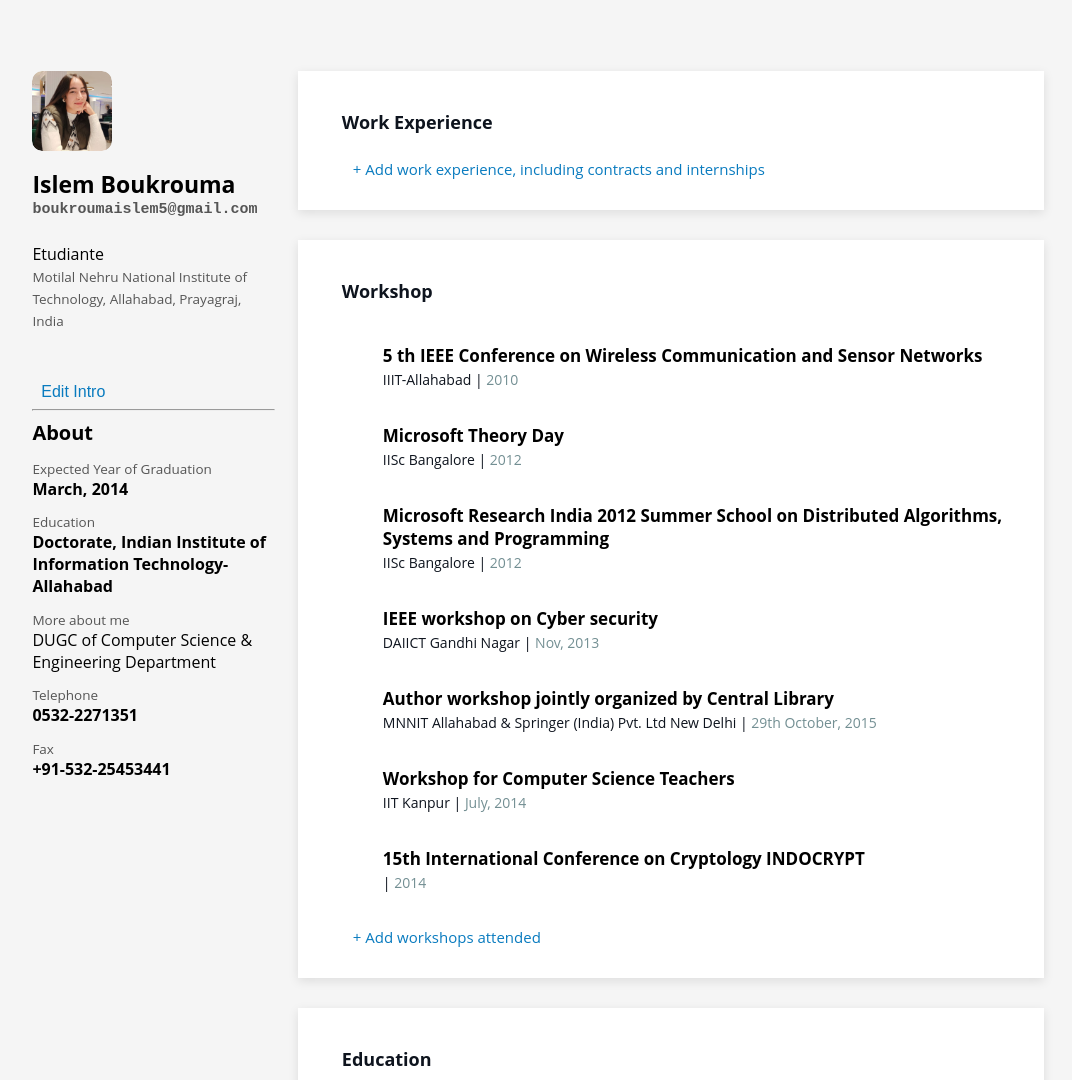
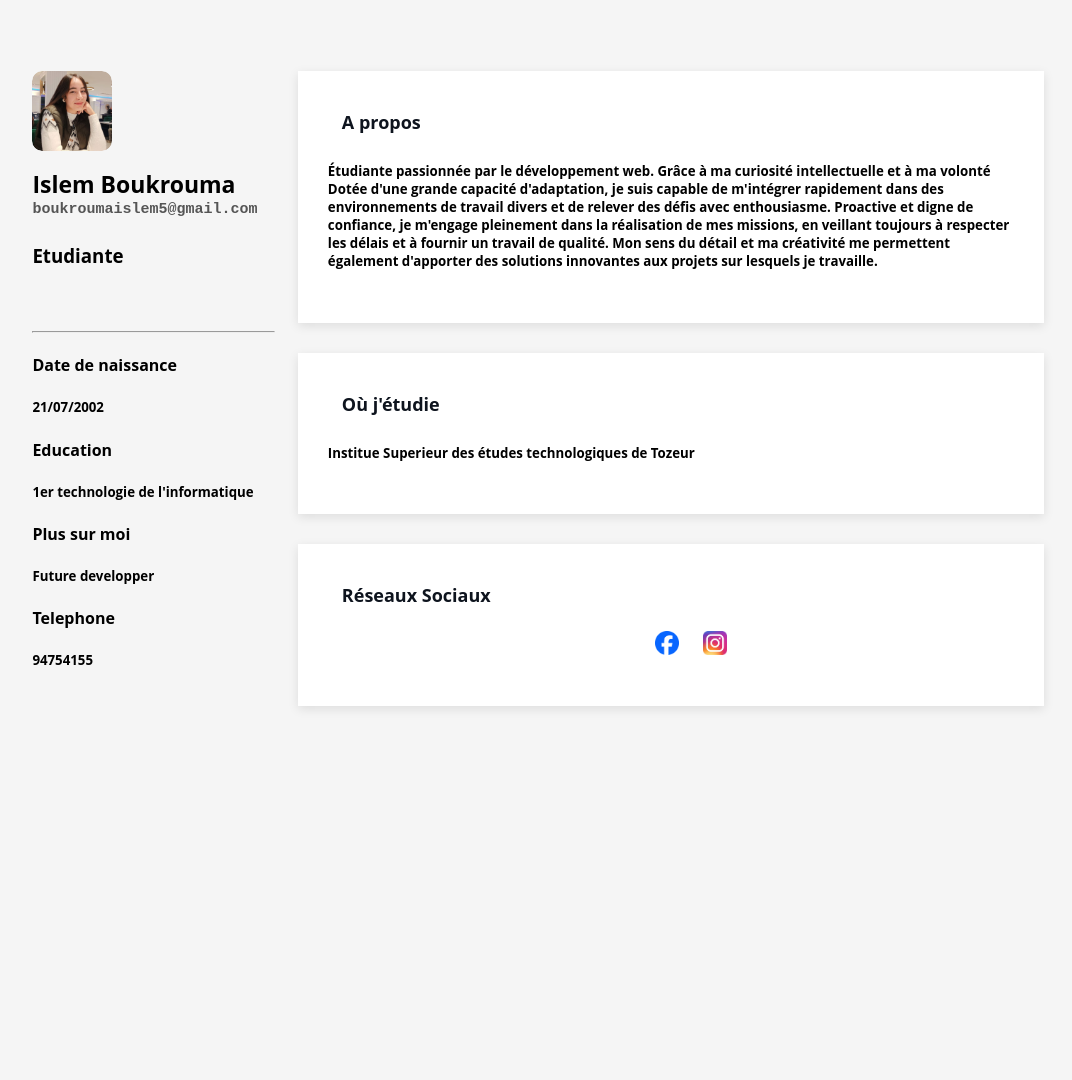
Before and after one commit to Boukrouma/boukrouma.github.io, a plain HTML site: page index.html in a window 1280 px wide. Shown: the top 1080 px of the page, without its empty margins (102-1174 px from the left). After the commit the page ends 800 px from the top, so only its background shows below. Drawn offline with Linux system fonts and the light colour scheme.

Commit message:
mise a jour

```diff
--- a/index.html
+++ b/index.html
@@ -16,57 +16,62 @@
                 <a href="#"><i class="fas fa-pen stroke-transparent"></i></a>
             </div>
             <p id="name">Islem Boukrouma<br><span id="email">boukroumaislem5@gmail.com</span></p>
-            <p id="designation">Etudiante<br><span id="college">Motilal Nehru National Institute of Technology, Allahabad, Prayagraj, India</span></p>
+            <p id="designation"><h3>Etudiante</h3></p>
             <div id="social-links"><a href="#"><i class="fab fa-facebook-f stroke-transparent"></i></a><a><i class="fab fa-twitter stroke-transparent"></i></a><a><i class="fab fa-linkedin-in stroke-transparent"></i></a><a><i class="fab fa-github stroke-transparent"></i></a></div>
-            <a id="edit-intro" href="#"><i class="fas fa-pen-alt blue"></i>&nbsp;&nbsp;Edit Intro</a>
             <hr width="100%">
-            <div id="about">
-                <p style="display:inline;">About</p>
-                <a href="#"><i class="fas fa-pen stroke-transparent-blue"></i></a>
-            </div>
-            <p id="year-graduation">Expected Year of Graduation<br><strong>March, 2014</strong></p>
-            <p id="education">Education<br><strong>Doctorate, Indian Institute of Information Technology-Allahabad</strong></p>
-            <p id="more-about">More about me<br><span>DUGC of Computer Science & Engineering Department</span></p>
-            <p id="telephone">Telephone<br><strong>0532-2271351</strong></p>
-            <p id="fax">Fax<br><strong>+91-532-25453441</strong></p>
+            <p id="year-graduation"><h4>Date de naissance</h4><h5>21/07/2002</h5></p>
+            <p id="education"><h4>Education</h4><strong><h5>1er technologie de l'informatique</h5></strong></p>
+            <p id="more-about"><h4>Plus sur moi</h4><span><h5>Future developper</h5></span></p>
+            <p id="telephone"><h4>Telephone</h4><strong><h5>94754155</h5></strong></p>
+
         </div>
         <div id="info-cards">
+
             <div class="card">
-                <p><i class="fas fa-briefcase stroke-transparent"></i>&nbsp;&nbsp;&nbsp;Work Experience</p>
-                <a href="#">+ Add work experience, including contracts and internships</a>
+                <p><i class="fas fa-briefcase stroke-transparent"></i>&nbsp;&nbsp;&nbsp;A propos</p>
+                <h5>Étudiante passionnée par le développement web. Grâce à ma curiosité intellectuelle et à ma volonté
+                    Dotée d'une grande capacité d'adaptation, je suis capable de m'intégrer rapidement dans des environnements de travail divers et de relever des défis avec enthousiasme. Proactive et digne de confiance, je m'engage pleinement dans la réalisation de mes missions, en veillant toujours à respecter les délais et à fournir un travail de qualité. Mon sens du détail et ma créativité me permettent également d'apporter des solutions innovantes aux projets sur lesquels je travaille.</h5>
             </div>
             <div class="card">
-                <p><i class="fas fa-briefcase stroke-transparent"></i>&nbsp;&nbsp;&nbsp;Workshop</p>
-                <ul>
-                    <li><p class="tags">5 th IEEE Conference on Wireless Communication and Sensor Networks<br><span>IIIT-Allahabad | <span>2010</span></span></p>
-                        <a class="edit" href="#"><i class="fas fa-pen stroke-transparent-blue"></i></a></li>
-                    <li><p class="tags">Microsoft Theory Day<br><span>IISc Bangalore | <span>2012</span></span></p>
-                        <a class="edit" href="#"><i class="fas fa-pen stroke-transparent-blue"></i></a></li>
-                    <li><p class="tags">Microsoft Research India 2012 Summer School on Distributed Algorithms, Systems and Programming<br><span>IISc Bangalore | <span>2012</span></span></p>
-                        <a class="edit" href="#"><i class="fas fa-pen stroke-transparent-blue"></i></a></li>
-                    <li><p class="tags">IEEE workshop on Cyber security<br><span>DAIICT Gandhi Nagar | <span>Nov, 2013</span></span></p>
-                        <a class="edit" href="#"><i class="fas fa-pen stroke-transparent-blue"></i></a></li>
-                    <li><p class="tags">Author workshop jointly organized by Central Library<br><span>MNNIT Allahabad & Springer (India) Pvt. Ltd New Delhi | <span>29th October, 2015</span></span></p>
-                        <a class="edit" href="#"><i class="fas fa-pen stroke-transparent-blue"></i></a></li>
-                    <li><p class="tags">Workshop for Computer Science Teachers<br><span>IIT Kanpur | <span>July, 2014</span></span></p>
-                        <a class="edit" href="#"><i class="fas fa-pen stroke-transparent-blue"></i></a></li>
-                    <li><p class="tags">15th International Conference on Cryptology INDOCRYPT<br><span> | <span>2014</span></span></p>
-                        <a class="edit" href="#"><i class="fas fa-pen stroke-transparent-blue"></i></a></li>
-                </ul>
-                <a href="#">+ Add workshops attended</a>
+                <p><i class="fas fa-graduation-cap stroke-transparent"></i>&nbsp;&nbsp;&nbsp;Où j'étudie</p>
+                <h5>Institue Superieur des études technologiques de Tozeur</h5>
             </div>
             <div class="card">
-                <p><i class="fas fa-graduation-cap stroke-transparent"></i>&nbsp;&nbsp;&nbsp;Education</p>
-                <ul>
-                    <li><p class="tags">Indian Institute of Information Technology-Allahabad<br><span>Secure Mobile Agent Based Communication for Real Time Applications, Doctorate | <span>March, 2014</span></span></p>
-                        <a class="edit" href="#"><i class="fas fa-pen stroke-transparent-blue"></i></a></li>
-                    <li><p class="tags">Indian Institute of Information Technology-Allahabad<br><span>Information Security, MS | <span>1994-1996</span></span></p>
-                        <a class="edit" href="#"><i class="fas fa-pen stroke-transparent-blue"></i></a></li>
-                    <li><p class="tags">Institute of Engineering and Rural Technology, U.P.T.U. Allahabad<br><span>Computer Science & Engineering, B.Tech | <span>1988-1992</span></span></p>
-                        <a class="edit" href="#"><i class="fas fa-pen stroke-transparent-blue"></i></a></li>
-                </ul>
-                <a href="#">+ Add new</a>
+                <p>
+                    <i class="fas fa-graduation-cap stroke-transparent"></i>&nbsp;&nbsp;&nbsp;Réseaux Sociaux
+                </p>
+                <ul class="socialLinks">
+                    <ul class="social-links">
+                        <li>
+                            <a target="_blank" href="https://www.facebook.com/">
+                                <img src="facebook.png" alt="Facebook" width="24" height="24"> <!-- Image pour Facebook -->
+                                <span class="fa fa-facebook-f"></span> <!-- Icône FontAwesome -->
+                            </a>
+                        </li>
+                        <li>
+                            <a target="_blank" href="https://www.instagram.com/">
+                                <img src="instagram.jpg" alt="Instagram" width="24" height="24"> <!-- Image pour Instagram -->
+                                <span class="fa fa-instagram"></span> <!-- Icône FontAwesome -->
+                            </a>
+                        </li>
+                    </ul>
+
+                    <style>
+                        .social-links {
+                            list-style-type: none; /* Remove default list styling */
+                            padding: 0; /* Remove padding */
+                            text-align: center; /* Center the text */
+                        }
+
+                        .social-links li {
+                            display: inline; /* Display list items inline */
+                            margin: 0 10px; /* Add some space between items */
+                        }
+                    </style>
+
+                </div>
             </div>
+
         </div>
     </div>
 </body>
```
Also changed, not shown: facebook.png (added), instagram.jpg (added).
